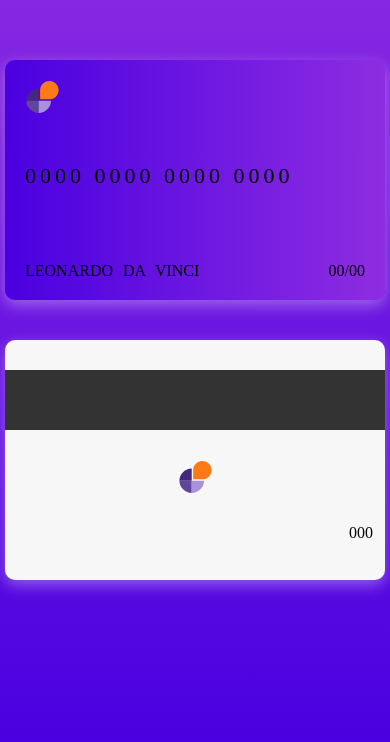
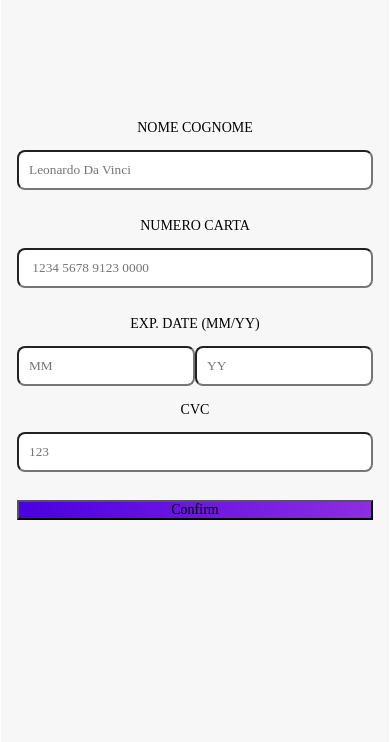
Before and after one commit to GiuseppeSonny/creditCardExample, a Next.js app in the folder credit-card-app/: page / in a window 390 px wide. Shown: the part 102-844 px from the top of the page. Built offline with nearby package versions, Linux system fonts and the light colour scheme.

Commit message:
some fix

```diff
--- a/credit-card-app/app/page.js
+++ b/credit-card-app/app/page.js
@@ -17,9 +17,9 @@ export default function Home() {
   const [validate, setValidate] = useState(false);
 
   return (
-    <>
+    <main className={styles.main}>
       <CreditCard formData={formData} />
-      <main className={styles.main}>
+      <div>
         <div>
           {validate ? (
             <CardValidator setFormData={setFormData} />
@@ -27,7 +27,7 @@ export default function Home() {
             <CardForm setFormData={setFormData} formData={formData} />
           )}
         </div>
-      </main>
-    </>
+      </div>
+    </main>
   );
 }
--- a/credit-card-app/app/page.module.css
+++ b/credit-card-app/app/page.module.css
@@ -0,0 +1,13 @@
+.main {
+    display: flex;
+    align-items: center;
+    text-align: center;
+    height: 100vh;
+}
+
+  @media only screen and (max-width: 767px) {
+    .main {
+      flex-direction: column-reverse;
+      height: 100%;
+    }
+  }
```
